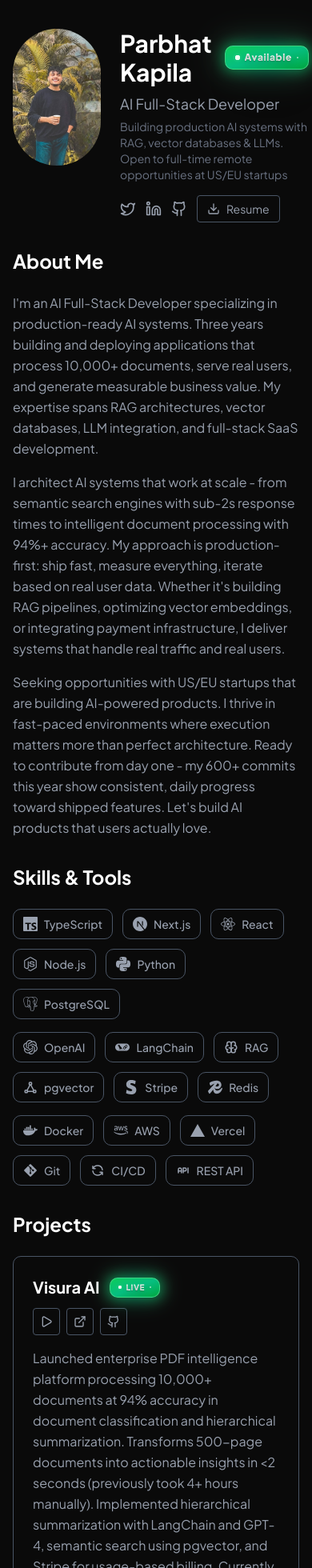
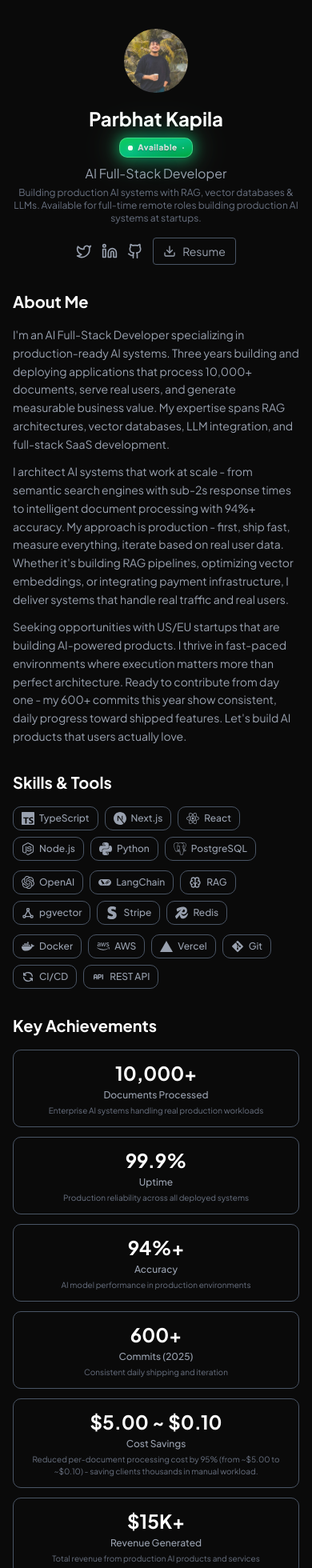
Before and after one commit to parbhatkapila4/portfolio, a Next.js app: page / in a window 390 px wide. Shown: the part 20-1980 px from the top of the page at 80% size. Built offline with nearby package versions, Linux system fonts and the light colour scheme.

Commit message:
Some component updates

```diff
--- a/src/app/page.tsx
+++ b/src/app/page.tsx
@@ -2,6 +2,7 @@
 import Header from "@/components/Header";
 import About from "@/components/About";
 import Skills from "@/components/Skills";
+import Achievements from "@/components/Achievements";
 import Projects from "@/components/Projects";
 import Experience from "@/components/Experience";
 import GithubContributions from "@/components/GithubContributions";
@@ -13,6 +14,7 @@
       <Header />
       <About />
       <Skills />
+      <Achievements />
       <Projects />
       <Experience />
       <GithubContributions />
--- a/src/components/About.tsx
+++ b/src/components/About.tsx
@@ -18,7 +18,7 @@
 
   `I architect AI systems that work at scale - from semantic search engines with sub-2s
 response times to intelligent document processing with 94%+ accuracy. My approach is
-production-first: ship fast, measure everything, iterate based on real user data. Whether
+production - first, ship fast, measure everything, iterate based on real user data. Whether
 it's building RAG pipelines, optimizing vector embeddings, or integrating payment
 infrastructure, I deliver systems that handle real traffic and real users.`,
 
@@ -30,10 +30,10 @@
 
 const About = () => {
   return (
-    <motion.section className="space-y-6" {...fadeInUp}>
-      <h2 className="text-2xl font-bold text-white">About Me</h2>
+    <motion.section className="space-y-4 sm:space-y-6" {...fadeInUp}>
+      <h2 className="text-xl sm:text-2xl font-bold text-white">About Me</h2>
 
-      <div className="space-y-4 text-gray-400 leading-relaxed">
+      <div className="space-y-3 sm:space-y-4 text-gray-400 leading-relaxed text-sm sm:text-base">
         {aboutContent.map((paragraph, index) => (
           <p key={index}>{paragraph}</p>
         ))}
--- /dev/null
+++ b/src/components/Achievements.tsx
@@ -0,0 +1,80 @@
+"use client";
+
+import { motion } from "motion/react";
+
+// Achievement data
+const achievements = [
+  {
+    metric: "10,000+",
+    label: "Documents Processed",
+    description: "Enterprise AI systems handling real production workloads",
+  },
+  {
+    metric: "99.9%",
+    label: "Uptime",
+    description: "Production reliability across all deployed systems",
+  },
+  {
+    metric: "94%+",
+    label: "Accuracy",
+    description: "AI model performance in production environments",
+  },
+  {
+    metric: "600+",
+    label: "Commits (2025)",
+    description: "Consistent daily shipping and iteration",
+  },
+  {
+    metric: "$5.00 ~ $0.10",
+    label: "Cost Savings",
+    description: "Reduced per-document processing cost by 95% (from ~$5.00 to ~$0.10) - saving clients thousands in manual workload.",
+  },
+  {
+    metric: "$15K+",
+    label: "Revenue Generated",
+    description: "Total revenue from production AI products and services",
+  },
+];
+
+// Animation configuration
+const fadeInUp = {
+  initial: { opacity: 0, y: 20 },
+  animate: { opacity: 1, y: 0 },
+  transition: { duration: 0.6, delay: 0.25 },
+};
+
+const achievementItemAnimation = (index: number) => ({
+  initial: { opacity: 0, y: 20 },
+  animate: { opacity: 1, y: 0 },
+  transition: { duration: 0.4, delay: 0.3 + index * 0.1 },
+});
+
+const Achievements = () => {
+  return (
+    <motion.section className="space-y-4 sm:space-y-6" {...fadeInUp}>
+      <h2 className="text-xl sm:text-2xl font-bold text-white">Key Achievements</h2>
+
+      <div className="grid grid-cols-1 sm:grid-cols-2 lg:grid-cols-3 gap-3 sm:gap-4">
+        {achievements.map((achievement, index) => (
+          <motion.div
+            key={`achievement-${index}`}
+            className="border border-gray-600 rounded-lg p-3 sm:p-4 hover:border-gray-500 transition-colors"
+            {...achievementItemAnimation(index)}
+          >
+            <div className="text-2xl sm:text-3xl font-bold text-white mb-1 sm:mb-2 text-center sm:text-left">
+              {achievement.metric}
+            </div>
+            <div className="text-xs sm:text-sm font-medium text-gray-400 mb-1 text-center sm:text-left">
+              {achievement.label}
+            </div>
+            <div className="text-[10px] sm:text-xs text-gray-500 text-center sm:text-left">
+              {achievement.description}
+            </div>
+          </motion.div>
+        ))}
+      </div>
+    </motion.section>
+  );
+};
+
+export default Achievements;
--- a/src/components/Experience.tsx
+++ b/src/components/Experience.tsx
@@ -29,30 +29,30 @@
 const Experience = () => {
   return (
     <motion.section
-      className="space-y-6"
+      className="space-y-4 sm:space-y-6"
       {...fadeInUp}
     >
-      <h2 className="text-2xl font-bold text-white">Experience</h2>
+      <h2 className="text-xl sm:text-2xl font-bold text-white">Experience</h2>
 
-      <div className="space-y-6">
+      <div className="space-y-4 sm:space-y-6">
         {experienceData.map((experience, index) => (
           <motion.div
             key={`experience-${index}`}
-            className="border border-gray-600 rounded-lg p-6 hover:border-gray-500 transition-colors"
+            className="border border-gray-600 rounded-lg p-4 sm:p-6 hover:border-gray-500 transition-colors"
             {...experienceItemAnimation(index)}
           >
-            <div className="flex items-start justify-between mb-4">
-              <div>
-                <h3 className="text-xl font-bold text-white">{experience.company}</h3>
+            <div className="flex flex-col sm:flex-row items-start sm:items-start justify-between mb-3 sm:mb-4 gap-2 sm:gap-0">
+              <div className="flex-1">
+                <h3 className="text-lg sm:text-xl font-bold text-white">{experience.company}</h3>
                 {experience.role && (
-                  <p className="text-gray-500 text-sm mt-1">{experience.role}</p>
+                  <p className="text-gray-500 text-xs sm:text-sm mt-1">{experience.role}</p>
                 )}
               </div>
-              <span className="px-3 py-1 text-sm text-gray-400 border border-gray-600 rounded-md whitespace-nowrap">
+              <span className="px-2.5 sm:px-3 py-1 text-xs sm:text-sm text-gray-400 border border-gray-600 rounded-md whitespace-nowrap">
                 {experience.date}
               </span>
             </div>
-            <p className="text-gray-400 leading-relaxed">
+            <p className="text-gray-400 leading-relaxed text-sm sm:text-base">
               {experience.description}
             </p>
           </motion.div>
--- a/src/components/Footer.tsx
+++ b/src/components/Footer.tsx
@@ -50,7 +50,7 @@
     href={href}
     target="_blank"
     rel="noopener noreferrer"
-    className="px-4 py-2 border border-gray-600 rounded text-gray-400 hover:text-white hover:border-gray-500 transition-colors flex items-center gap-2"
+    className="px-3 sm:px-4 py-1.5 sm:py-2 border border-gray-600 rounded text-gray-400 hover:text-white hover:border-gray-500 transition-colors flex items-center gap-2 text-sm sm:text-base"
     aria-label={label}
     {...props}
   >
@@ -61,14 +61,14 @@
 
 // Hire me section component
 const HireMeSection = () => (
-  <div className="space-y-4">
-    <h2 className="text-2xl font-bold text-white">Hire Me</h2>
-    <p className="text-gray-400">
+  <div className="space-y-3 sm:space-y-4">
+    <h2 className="text-xl sm:text-2xl font-bold text-white">Hire Me</h2>
+    <p className="text-gray-400 text-sm sm:text-base">
     I&apos;ve spent 3+ years building production systems that scale - from payment infrastructure to AI integrations. Ready to join a team that moves fast and ships daily.
     </p>
     <a
       href="mailto:parbhat@parbhat.dev"
-      className="px-4 py-2 border border-gray-600 rounded text-gray-400 hover:text-white hover:border-gray-500 transition-colors inline-flex items-center gap-2"
+      className="px-3 sm:px-4 py-1.5 sm:py-2 border border-gray-600 rounded text-gray-400 hover:text-white hover:border-gray-500 transition-colors inline-flex items-center gap-2 text-sm sm:text-base"
     >
       <Mail className="w-4 h-4" />
       Hire Me
@@ -92,11 +92,11 @@
 
 const SocialFooters = () => {
   return (
-    <motion.footer className="space-y-8" {...fadeInUp}>
+    <motion.footer className="space-y-6 sm:space-y-8" {...fadeInUp}>
       {/* Contact section */}
-      <div className="space-y-6">
-        <h2 className="text-2xl font-bold text-white">Reach out to me</h2>
-        <p className="text-gray-400">
+      <div className="space-y-4 sm:space-y-6">
+        <h2 className="text-xl sm:text-2xl font-bold text-white">Reach out to me</h2>
+        <p className="text-gray-400 text-sm sm:text-base">
           I work with Next.js, TypeScript, Python, and PostgreSQL to build
           production AI applications. Experienced with RAG architectures,
           LangChain, vector databases, and real-time systems. If you&apos;re a
@@ -104,7 +104,7 @@
           build.
         </p>
 
-        <div className="flex flex-wrap gap-3">
+        <div className="flex flex-wrap gap-2 sm:gap-3">
           {socialLinks.map((link) => (
             <ContactButton
               key={link.name}
--- a/src/components/GithubContributions.tsx
+++ b/src/components/GithubContributions.tsx
@@ -39,21 +39,21 @@
   }, []);
 
   return (
-    <motion.section className="space-y-6" {...fadeInUp}>
-      <div className="flex items-center justify-between">
-        <h2 className="text-2xl font-bold text-white">GitHub Contributions</h2>
+    <motion.section className="space-y-4 sm:space-y-6" {...fadeInUp}>
+      <div className="flex flex-col sm:flex-row items-start sm:items-center justify-between gap-3 sm:gap-0">
+        <h2 className="text-xl sm:text-2xl font-bold text-white">GitHub Contributions</h2>
         <motion.a
           href="https://github.com/parbhatkapila4"
           target="_blank"
           rel="noopener noreferrer"
-          className="group px-6 py-3 border border-gray-600 rounded-lg text-gray-400 hover:text-white hover:border-gray-500 transition-all duration-300 flex items-center gap-2 bg-gray-900/50 hover:bg-gray-800/50 backdrop-blur-sm"
+          className="group px-4 sm:px-6 py-2 sm:py-3 border border-gray-600 rounded-lg text-gray-400 hover:text-white hover:border-gray-500 transition-all duration-300 flex items-center gap-2 bg-gray-900/50 hover:bg-gray-800/50 backdrop-blur-sm text-sm sm:text-base w-full sm:w-auto justify-center sm:justify-start"
           whileHover={{ scale: 1.05 }}
           whileTap={{ scale: 0.95 }}
           aria-label="View GitHub Profile"
         >
-          <Github className="w-5 h-5 group-hover:text-white transition-colors" />
+          <Github className="w-4 h-4 sm:w-5 sm:h-5 group-hover:text-white transition-colors" />
           <span className="font-medium">View Profile</span>
-          <ExternalLink className="w-4 h-4 opacity-0 group-hover:opacity-100 transition-opacity" />
+          <ExternalLink className="w-3 h-3 sm:w-4 sm:h-4 opacity-0 group-hover:opacity-100 transition-opacity" />
         </motion.a>
       </div>
 
--- a/src/components/Header.tsx
+++ b/src/components/Header.tsx
@@ -40,7 +40,7 @@
     <div className="absolute -inset-0.5 bg-gradient-to-r from-green-400 via-emerald-500 to-green-400 rounded-lg blur-sm opacity-50 group-hover:opacity-70 transition-all duration-300 animate-pulse" />
 
     {/* Main badge */}
-    <div className="relative bg-gradient-to-br from-green-500 via-emerald-500 to-green-600 text-white px-3 py-1.5 rounded-lg text-xs font-bold border border-green-300/50 shadow-2xl overflow-hidden backdrop-blur-sm">
+    <div className="relative bg-gradient-to-br from-green-500 via-emerald-500 to-green-600 text-white px-2.5 sm:px-3 py-1 sm:py-1.5 rounded-lg text-[10px] sm:text-xs font-bold border border-green-300/50 shadow-2xl overflow-hidden backdrop-blur-sm">
       {/* Shimmer effect */}
       <div className="absolute inset-0 bg-gradient-to-r from-transparent via-white/20 to-transparent -translate-x-full group-hover:translate-x-full transition-transform duration-1000 ease-out" />
       <div className="absolute inset-0 bg-gradient-to-br from-white/5 to-transparent" />
@@ -70,29 +70,29 @@
       transition={fadeInUp.transition}
     >
       {/* Profile section */}
-      <div className="flex items-start gap-6">
+      <div className="flex flex-col sm:flex-row items-center sm:items-start gap-4 sm:gap-6">
         <Image
           src="/Parbhat1.jpg"
           alt="Parbhat Kapila"
           width={110}
-          height={110}
+          height={171}
           priority
           unoptimized
-          className="object-cover rounded-full"
+          className="object-cover rounded-full w-20 h-20 sm:w-[110px] sm:h-[171px] flex-shrink-0"
         />
 
-        <div className="flex-1">
+        <div className="flex-1 w-full text-center sm:text-left">
           {/* Name and status */}
-          <div className="flex items-center gap-4 mb-2">
-            <h1 className="text-3xl font-bold text-white">Parbhat Kapila</h1>
+          <div className="flex flex-col sm:flex-row items-center sm:items-center gap-2 sm:gap-4 mb-2">
+            <h1 className="text-2xl sm:text-3xl font-bold text-white">Parbhat Kapila</h1>
             <AvailableBadge />
           </div>
 
-          <p className="text-gray-400 text-lg mb-1">AI Full-Stack Developer</p>
-          <p className="text-gray-500 text-sm mb-4">Building production AI systems with RAG, vector databases & LLMs. Open to full-time remote opportunities at US/EU startups</p>
+          <p className="text-gray-400 text-base sm:text-lg mb-1">AI Full-Stack Developer</p>
+          <p className="text-gray-500 text-xs sm:text-sm mb-4">Building production AI systems with RAG, vector databases & LLMs. Available for full-time remote roles building production AI systems at startups.</p>
 
           {/* Social links and resume button */}
-          <div className="flex gap-3 items-center">
+          <div className="flex gap-3 items-center justify-center sm:justify-start">
             {socialLinks.map((link) => (
               <Link
                 key={link.label}
--- a/src/components/Projects.tsx
+++ b/src/components/Projects.tsx
@@ -12,6 +12,12 @@
     `Launched enterprise PDF intelligence platform processing 10,000+ documents at 94% accuracy in document classification and hierarchical summarization. Transforms 500-page documents into actionable insights in <2 seconds
 (previously took 4+ hours manually). Implemented hierarchical summarization with LangChain and GPT-4, semantic search using pgvector, and Stripe for usage-based
 billing. Currently serving clients. Handles legal docs, financial reports, and research papers with 99.9% uptime in production.`,
+    metrics: [
+      { label: "Documents Processed", value: "10,000+" },
+      { label: "Accuracy", value: "94%" },
+      { label: "Time Saved", value: "99.8%" },
+      { label: "Uptime", value: "99.9%" },
+    ],
     url: "https://visura.parbhat.dev/",
     github: "https://github.com/parbhatkapila4/Visura",
     video:
@@ -29,6 +35,12 @@
   {
     name: "Repo Doc",
     description: `Developed AI documentation system that turns any codebase into searchable knowledge. Auto-generates docs from 100,000+ lines of code with 92% relevance accuracy. Reduced developer onboarding from 2 weeks to 3 days (75% faster) for teams of 5+ developers. Implemented hybrid search combining vector similarity and BM25 keyword matching. Integrated OpenAI for intelligent code explanations. Currently processing 200+ repositories. Ships documentation updates in real-time as code changes.`,
+    metrics: [
+      { label: "Repositories", value: "200+" },
+      { label: "Code Processed", value: "100K+ LOC" },
+      { label: "Onboarding Time", value: "75% faster" },
+      { label: "Accuracy", value: "92%" },
+    ],
     url: "https://repodoc.parbhat.dev/",
     github: "https://github.com/parbhatkapila4/RepoDocs",
     video:
@@ -46,6 +58,12 @@
   {
     name: "Vector Mail",
     description: `Architected AI-powered email intelligence platform using RAG architecture for semantic search. Implemented distributed vector embeddings with pgvector and Redis clustering, achieving <200ms query latency at scale. Integrated Gmail API with OAuth, OpenAI for NLP processing, and PostgreSQL for persistent storage. Optimized embedding pipeline to handle 1000+ Emails. Reduced email search time by 80% through intelligent caching and query optimization. Serving daily active users with 99.9% uptime.`,
+    metrics: [
+      { label: "Query Latency", value: "<200ms" },
+      { label: "Emails Indexed", value: "1000+" },
+      { label: "Search Improvement", value: "80% faster" },
+      { label: "Uptime", value: "99.9%" },
+    ],
     url: "https://vectormail.parbhat.dev",
     github: "https://github.com/parbhatkapila4/Vector-Mail",
     video:
@@ -170,20 +188,20 @@
 
   return (
     <>
-      <motion.section className="space-y-6" {...fadeInUp}>
-        <h2 className="text-2xl font-bold text-white">Projects</h2>
+      <motion.section className="space-y-4 sm:space-y-6" {...fadeInUp}>
+        <h2 className="text-xl sm:text-2xl font-bold text-white">Projects</h2>
 
-        <div className="space-y-6">
+        <div className="space-y-4 sm:space-y-6">
           {projects.map((project, index) => (
             <motion.div
               key={`project-${index}`}
-              className="border border-gray-600 rounded-lg p-6 hover:border-gray-500 transition-colors"
+              className="border border-gray-600 rounded-lg p-4 sm:p-6 hover:border-gray-500 transition-colors"
               {...projectItemAnimation(index)}
             >
               {/* Project header */}
-              <div className="flex flex-wrap items-center gap-3 mb-4">
-                <div className="flex items-center gap-3">
-                  <h3 className="text-xl font-bold text-white">
+              <div className="flex flex-wrap items-center gap-2 sm:gap-3 mb-3 sm:mb-4">
+                <div className="flex items-center gap-2 sm:gap-3 flex-wrap">
+                  <h3 className="text-lg sm:text-xl font-bold text-white">
                     {project.name}
                   </h3>
                   <LiveBadge />
@@ -222,16 +240,35 @@
               </div>
 
               {/* Project description */}
-              <p className="text-gray-400 leading-relaxed mb-4">
+              <p className="text-gray-400 leading-relaxed mb-3 sm:mb-4 text-sm sm:text-base">
                 {project.description}
               </p>
 
+              {/* Metrics */}
+              {project.metrics && (
+                <div className="grid grid-cols-2 sm:grid-cols-4 gap-2 sm:gap-3 mb-3 sm:mb-4">
+                  {project.metrics.map((metric, metricIndex) => (
+                    <div
+                      key={`metric-${metricIndex}`}
+                      className="border border-gray-600 rounded-lg p-2 sm:p-3 text-center"
+                    >
+                      <div className="text-base sm:text-lg font-bold text-white mb-1">
+                        {metric.value}
+                      </div>
+                      <div className="text-[10px] sm:text-xs text-gray-500">
+                        {metric.label}
+                      </div>
+                    </div>
+                  ))}
+                </div>
+              )}
+
               {/* Tech stack */}
-              <div className="flex flex-wrap gap-2">
+              <div className="flex flex-wrap gap-1.5 sm:gap-2">
                 {project.tech.map((tech, techIndex) => (
                   <span
                     key={`tech-${techIndex}`}
-                    className="px-3 py-1 text-sm border border-gray-600 rounded text-gray-400"
+                    className="px-2.5 sm:px-3 py-1 text-xs sm:text-sm border border-gray-600 rounded text-gray-400"
                   >
                     {tech}
                   </span>
--- a/src/components/Skills.tsx
+++ b/src/components/Skills.tsx
@@ -72,26 +72,26 @@
 const Skills = () => {
   return (
     <motion.section
-      className="space-y-6"
+      className="space-y-4 sm:space-y-6"
       {...fadeInUp}
     >
-      <h2 className="text-2xl font-bold text-white">Skills & Tools</h2>
+      <h2 className="text-xl sm:text-2xl font-bold text-white">Skills & Tools</h2>
 
-      <div className="space-y-4">
+      <div className="space-y-3 sm:space-y-4">
         {skillRows.map((row, rowIndex) => (
           <div key={`row-${rowIndex}`}>
-            <div className="flex flex-wrap gap-3">
+            <div className="flex flex-wrap gap-2 sm:gap-3">
               {row.skills.map((skill, index) => (
                 <motion.div
                   key={`skill-${rowIndex}-${index}`}
-                  className="flex items-center gap-2 px-3 py-2 border border-gray-600 rounded-lg text-gray-400 hover:text-white hover:border-gray-500 transition-colors"
+                  className="flex items-center gap-1.5 sm:gap-2 px-2.5 sm:px-3 py-1.5 sm:py-2 border border-gray-600 rounded-lg text-gray-400 hover:text-white hover:border-gray-500 transition-colors"
                   {...skillItemAnimation(rowIndex * 6 + index)}
                   whileHover={{ scale: 1.05 }}
                 >
-                  <div className="text-lg">
+                  <div className="text-base sm:text-lg">
                     {skill.icon}
                   </div>
-                  <span className="text-sm font-medium">
+                  <span className="text-xs sm:text-sm font-medium">
                     {skill.name}
                   </span>
                 </motion.div>
```
